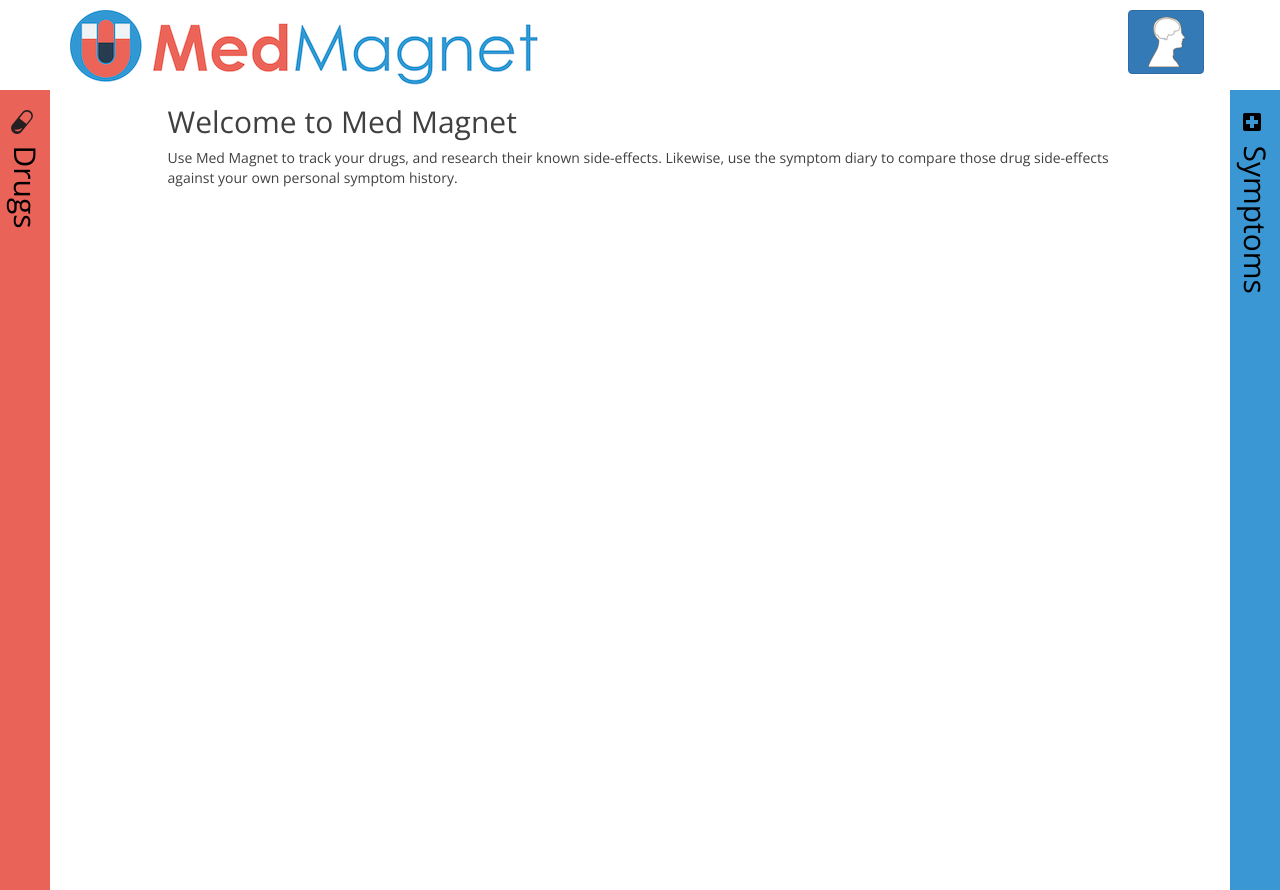
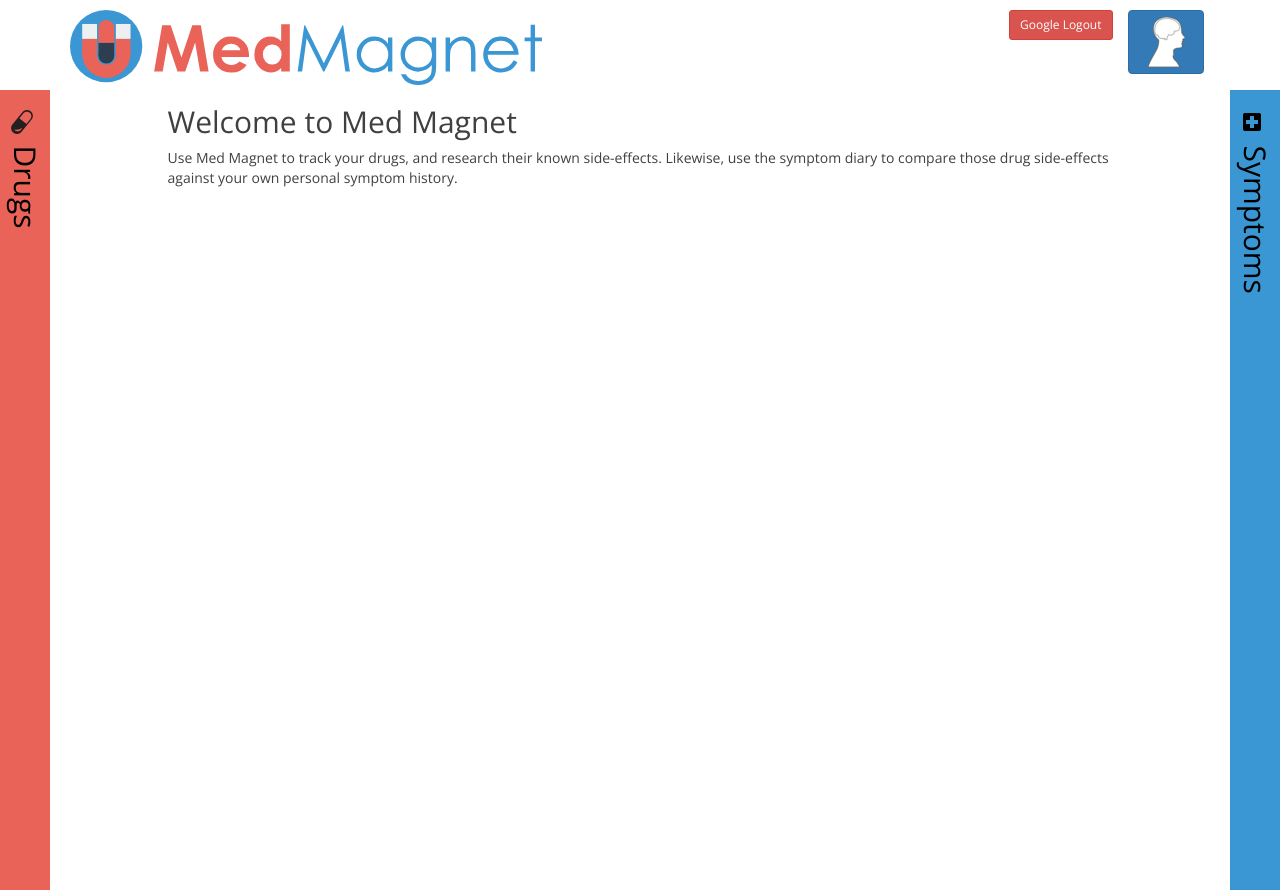
Before and after one commit to dangnabit/dangnabit.github.io, a plain HTML site: page Med_Magnet/index.html in a window 1280 px wide. Drawn offline with nearby package versions, Linux system fonts and the light colour scheme; no server answers.

Commit message:
Logout Button fix

```diff
--- a/Med_Magnet/index.html
+++ b/Med_Magnet/index.html
@@ -32,11 +32,11 @@
     <div class="containerIntro" id="+MedMagnet">
       <div class="row">
         <div class="col-sm-9">
-          <img src="assets/images/medmagnet.png" alt="MedMagnet Logo">
+          <img src="assets/images/medmagnet.svg" alt="MedMagnet Logo" height="75">
         </div>
         <div class="col-sm-2 text-right">
           <div id="username"></div>
-          <button class="btn btn-danger hidden" id="signOut">Google Logout</button>
+          <button class="btn btn-sm btn-danger" id="signOut">Google Logout</button>
         </div>
         <div id="profile" class="col-sm-1 pull-right">
           <button class="btn btn-primary" id="signIn">
```
Also changed, not shown: Med_Magnet/assets/images/medmagnet.svg (added).
